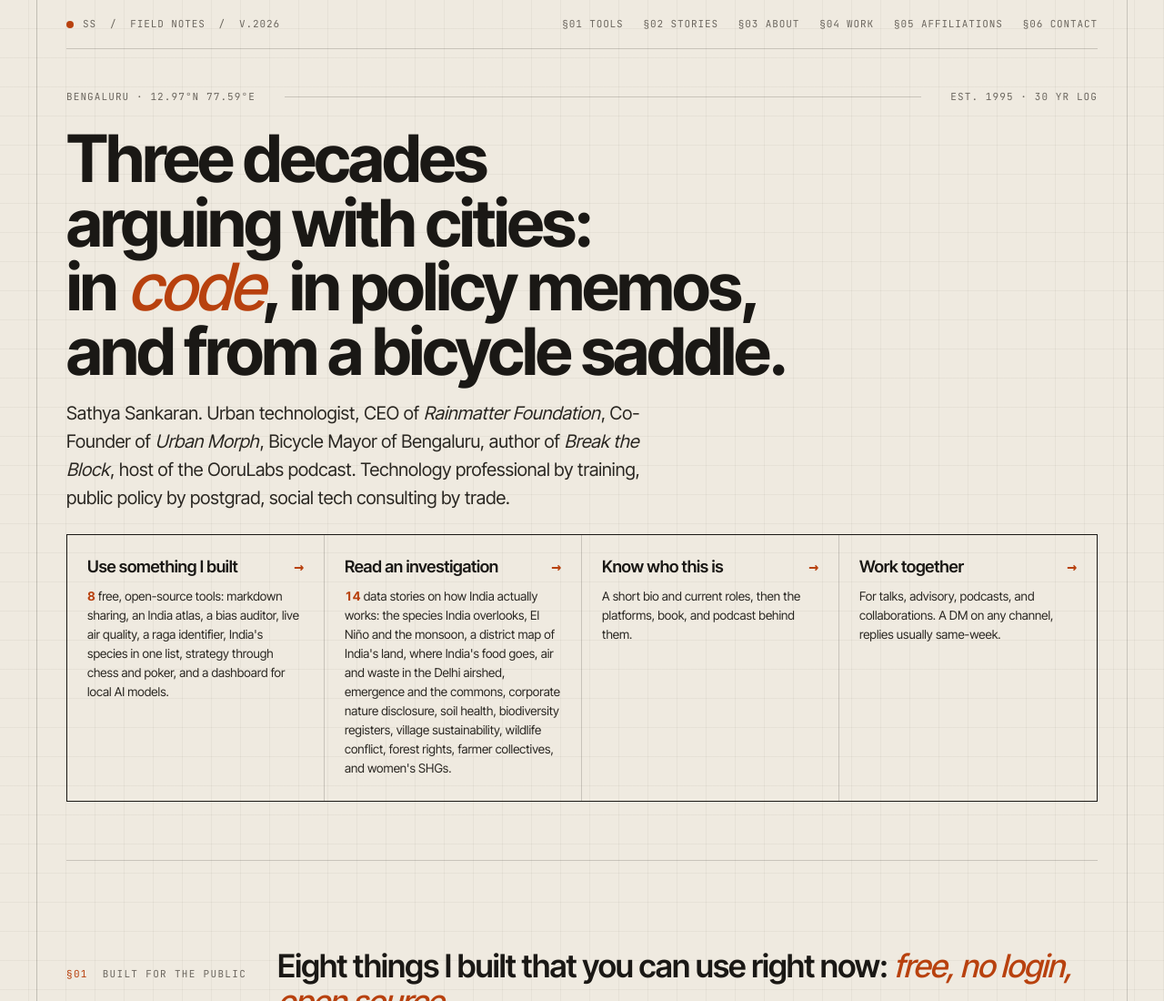
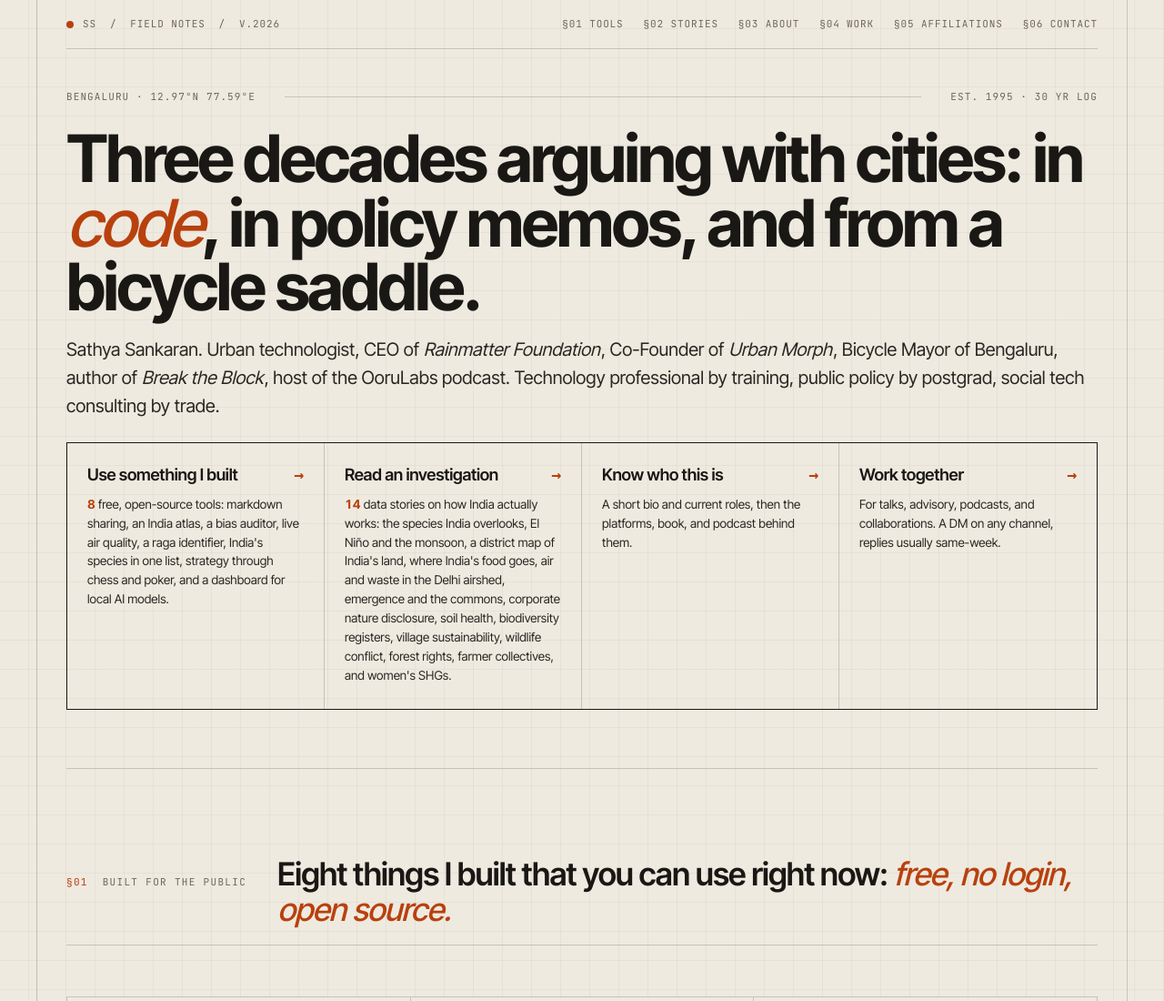
Before and after one commit to sathya-sankaran/self, a plain HTML site: page index.html in a window 1280 px wide. Shown: the top 1100 px of the page at 91% size. Drawn offline with Linux system fonts and the light colour scheme.

Commit message:
Hero: the title and standfirst span the page
The title was held to 18ch with a forced break after each phrase, and the
standfirst to 56ch, so both wrapped short beside empty space. Both now take
the page's full width, like the cards below: the title fills three lines
instead of four, the standfirst three instead of four.

Co-Authored-By: Claude Opus 5.5 <noreply@anthropic.com>

```diff
--- a/index.html
+++ b/index.html
@@ -728,7 +728,6 @@
             letter-spacing: -0.035em;
             color: var(--ink);
             margin-bottom: 18px;
-            max-width: 18ch;
         }
         .hero h1 .accent { color: var(--accent); font-style: italic; font-weight: 500; }
         .hero h1 .strike { position: relative; }
@@ -741,7 +740,6 @@
             font-size: clamp(1.05rem, 1.6vw, 1.25rem);
             line-height: 1.55;
             color: var(--ink-2);
-            max-width: 56ch;
             margin-bottom: 24px;
             font-weight: 400;
         }
@@ -1229,8 +1227,7 @@
 
             /* Hero: soft-wrap H1, drop meta strip rule, single-column meta */
             .hero { padding: 56px 0 72px; }
-            .hero .hard-break { display: none; }
-            .hero h1 { max-width: 18ch; letter-spacing: -0.03em; }
+            .hero h1 { letter-spacing: -0.03em; }
             .hero .meta-strip { grid-template-columns: 1fr; gap: 8px; margin-bottom: 40px; }
             .hero .meta-strip .rule { display: none; }
             .hero .lead { margin-bottom: 36px; }
@@ -1320,9 +1317,8 @@
             </div>
 
             <h1 class="reveal r2">
-                Three decades<br class="hard-break">
-                arguing with cities:<br class="hard-break">
-                in <span class="accent">code</span>, in policy memos,<br class="hard-break">
+                Three decades arguing with cities:
+                in <span class="accent">code</span>, in policy memos,
                 and from a bicycle saddle.
             </h1>
 
```
